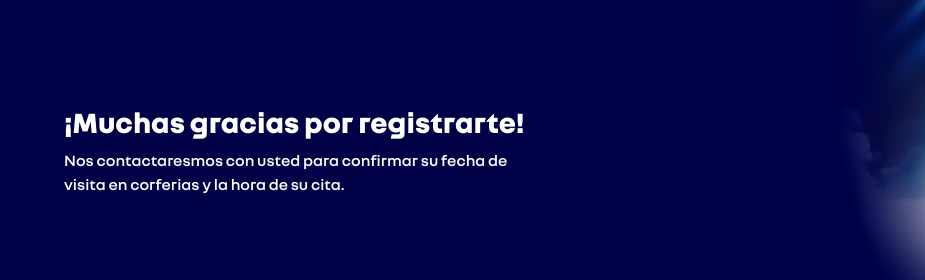
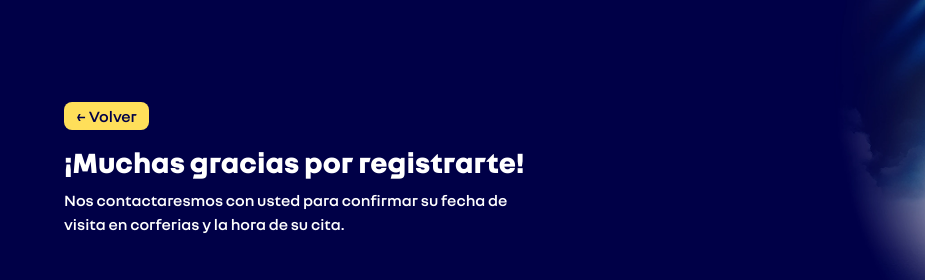
Before and after one commit to germandcvr/Landing-Marcali, an Astro site: page /thank-you-page in a window 1280 px wide. Shown: the top 280 px of the page, 0-925 px from the left. Built offline with nearby package versions, Linux system fonts and the light colour scheme; Astro itself is replaced by a stand-in of ours.

Commit message:
Actualizar página de agradecimiento: agregar enlace para volver a la página principal y ajustar el texto de agradecimiento

```diff
--- a/src/pages/thank-you-page.astro
+++ b/src/pages/thank-you-page.astro
@@ -10,7 +10,8 @@ import Footer from "../sections/Footer.astro";
             <div class="hero-banner wrapper py-16 text-white text-center">
 
                 <div class="info pt-10 text-center md:text-left">
-                   <h1 class="font-NouvelR-Extrabold text-2xl md:text-3xl mb-2">¡Muchas gracias por registrarte!</h1>
+                    <a href="/" class="bg-segundo hover:bg-tercero text-primero transition-all py-1 px-3 rounded-lg">← Volver</a>
+                   <h1 class="font-NouvelR-Extrabold text-2xl md:text-3xl mb-2 mt-4">¡Muchas gracias por registrarte!</h1>
                    <p class="text-base">Nos contactaresmos con usted para confirmar su fecha de visita en corferias y la hora de su cita.</p>
                 </div>
 
```
